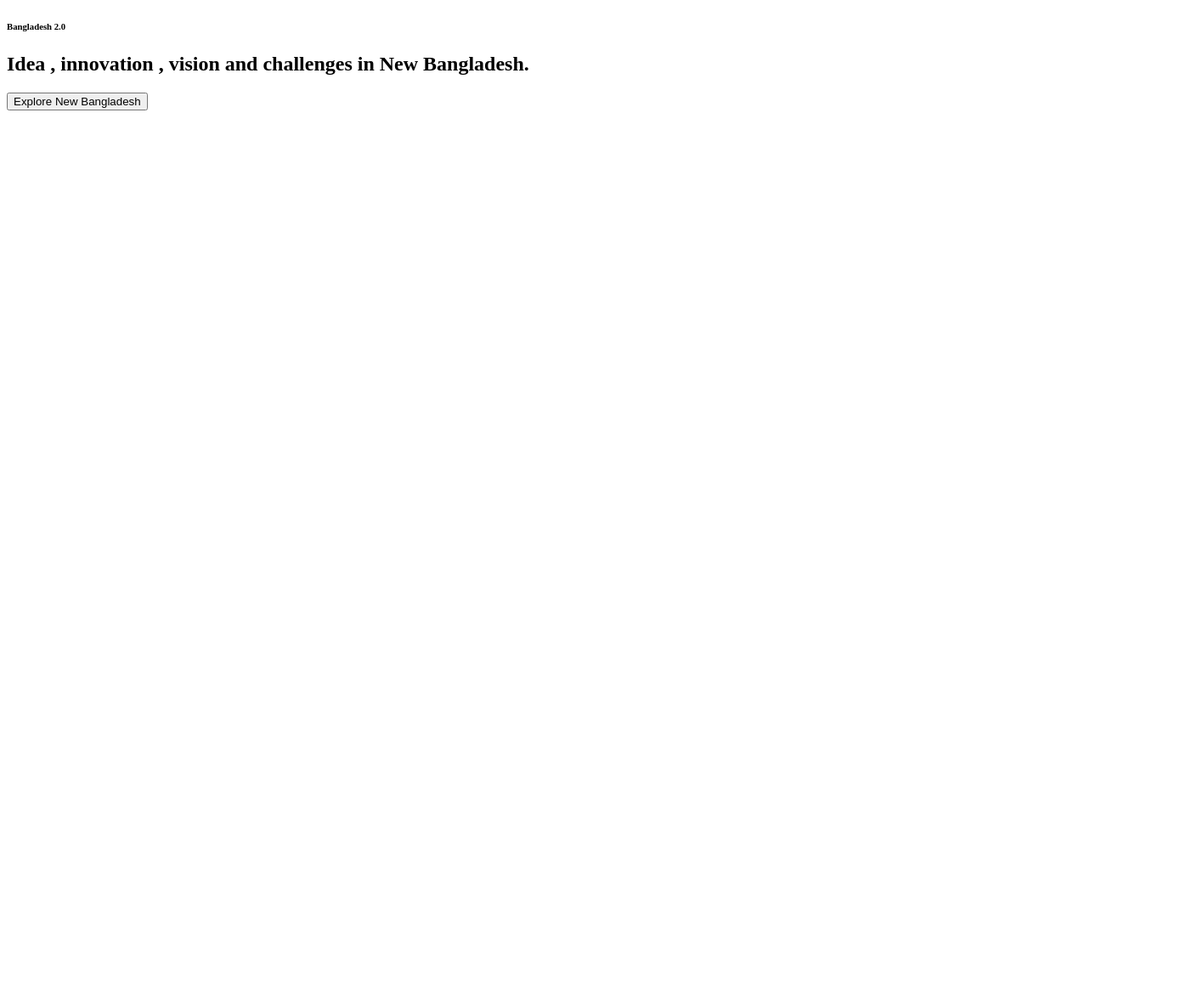
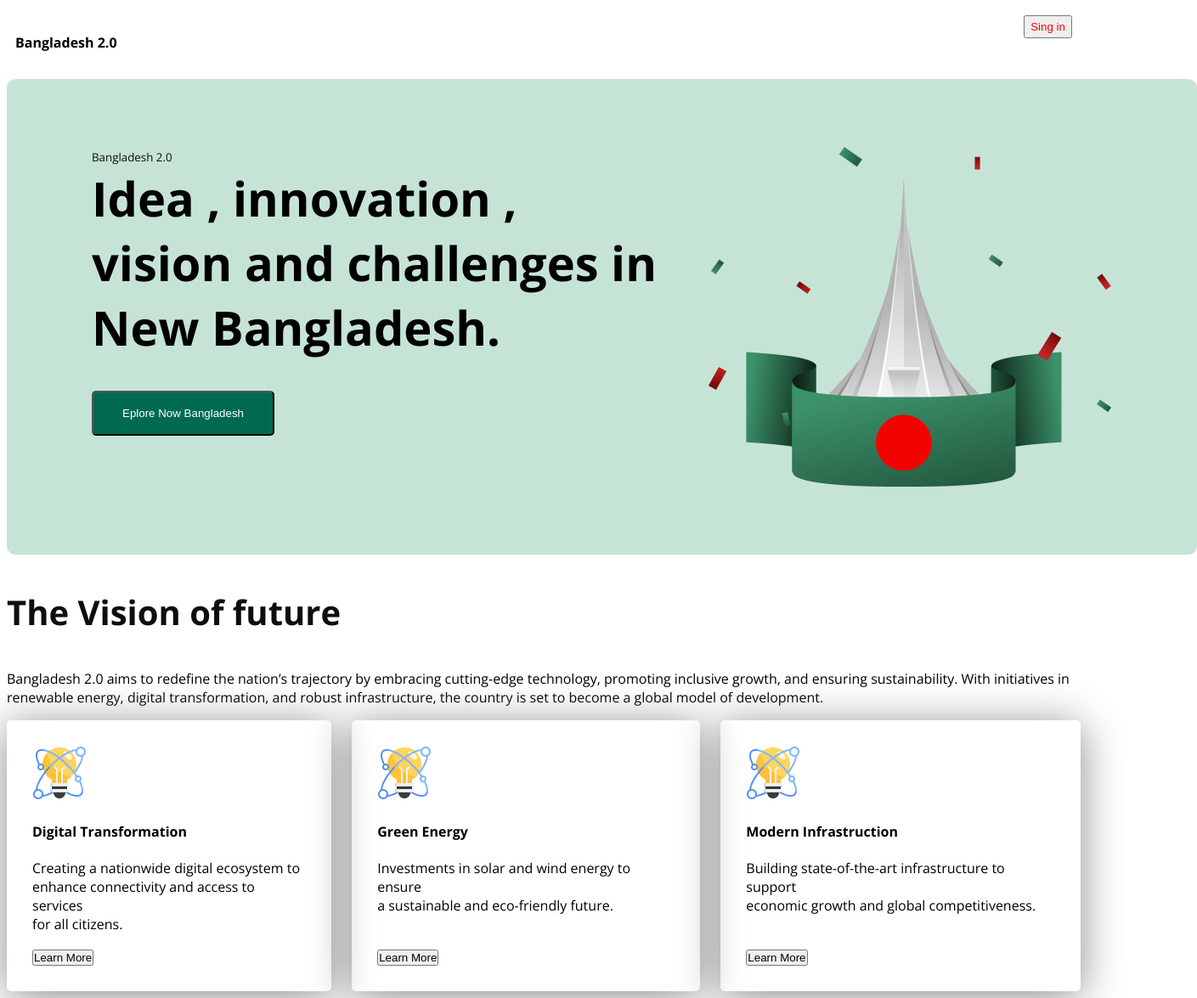
Before and after one commit to lipsonhub/final-practice, a plain HTML site: page index.html in a window 1280 px wide. Shown: the whole page at 85% size, 1409 px wide, since content can reach past the window. Before the commit the page ends 800 px from the top, so only its background shows below. Drawn offline with nearby package versions, Linux system fonts and the light colour scheme.

Commit message:
added my 2step work

```diff
--- a/Style/toon.css
+++ b/Style/toon.css
@@ -0,0 +1,89 @@
+/* font style */
+
+.open-sans{
+    font-family: "Open Sans", serif;
+    font-optical-sizing: auto;
+
+    font-style: normal;
+    font-variation-settings:
+      /* "width" 100; */}
+
+
+*{
+  margin:1;
+  padding:0;
+}
+
+.navbar{
+  display:flex;
+  justify-content:space-between;
+  padding:10px;
+  margin-bottom:0px;
+}
+
+ .navbtn{
+  padding: 4px 6px;
+color:red;
+}
+
+/* baner-container-style */
+
+.banner{
+  width:95%;
+  height:400px;
+  background-color:#C6E4D6 ;
+  border-radius:10px;
+
+   display:flex;
+  justify-content:space-between;
+  padding:80px 100px;
+}
+
+
+banner-content{
+
+}
+
+/* banner-style */
+
+
+.banner-greetings{
+  /* font-size:24px; */
+  color:#0E0E0E;
+
+}
+.banner-tittle{
+ font-weight: bold;
+ font-size:56px;
+ margin-top:0px;
+}
+.btn{
+  background-color:#006A50;
+  padding:17px 34px;
+  border-radius:5px;
+  color:#FFFFFF;
+}
+
+
+/* the vision of future */
+.section-title{
+  font-weight:bold;
+  font-size:40px;
+  color:#0E0E0E;
+}
+section-description{
+  color:#0E0E0E;
+}
+
+/* future contier section */
+.future-container{
+  display:flex;
+  gap:24px;
+
+}
+/* .future-description{ */
+.future{
+  padding:30px;
+  border-radius:5px;
+  box-shadow:0px 6px 50px 0px #8c8a86;
+}
--- a/index.html
+++ b/index.html
@@ -5,28 +5,81 @@
     <meta name="viewport" content="width=device-width, initial-scale=1.0">
     <title>Final-practic</title>
 
+    <link rel="preconnect" href="https://fonts.googleapis.com">
+    <link rel="preconnect" href="https://fonts.gstatic.com" crossorigin>
+    <link href="https://fonts.googleapis.com/css2?family=Fira+Sans:ital,wght@0,100;0,200;0,300;0,400;0,500;0,600;0,700;0,800;0,900;1,100;1,200;1,300;1,400;1,500;1,600;1,700;1,800;1,900&family=Open+Sans:ital,wght@0,300..800;1,300..800&display=swap" rel="stylesheet">
+
+    <link rel="stylesheet" href="style/toon.css">
+
     </head>
-        <body>
-            <header></header>
-        <main>
 
-<div class="container">
-<div>
-    <h6>Bangladesh 2.0</h6>
-    <h2>Idea , innovation ,
-        vision and challenges in New Bangladesh.</h2>
-        <button>Explore New Bangladesh</button>
+        <body class="open-sans">
+
+            <header><div class="navbar">
+
+                <div><h4>Bangladesh 2.0</h4>
+                </div>
+
+                <div>
+                    <button class="navbtn">Sing in</button>
+                </div>
+
+            </div>
+
+            <div class="banner">
+
+            <div class="banner-content">
+                <small class="banner-greetings">Bangladesh 2.0 </small><br>
+                <h1 class="banner-tittle">Idea , innovation ,<br>
+                    vision and challenges in <br>New Bangladesh.
+
+                </h1>
+                <button class="btn">Eplore Now Bangladesh</button>
+            </div>
+
+
+            <img class="banner-image" src="image/hero.png" alt="">
+
+
 </div>
 
-<div>
-    <div class="flag">
-        <div class="red-circle"></div>
-    </div>
-</div>
-</div>
+        </header>
+        <main>
+            <!-- the section of future -->
+            <section class="vision-of-future">
+                <h3 class="section-title">The Vision of future</h3>
+                <p class="section-description">Bangladesh 2.0 aims to redefine the nation’s trajectory by embracing cutting-edge technology, promoting inclusive growth, and ensuring sustainability. With initiatives in <br>renewable energy, digital transformation, and robust infrastructure, the country is set to become a global model of development.
 
+                </p>
+                <div class="future-container">
+                    <div class="future">
+                        <img src="image/card-icon.png" alt="">
+                        <h4 class="future-title">Digital Transformation</h4>
+                        <p class="future-description">Creating a nationwide digital ecosystem to<br>enhance connectivity and access to services<br>for all citizens.
+                        </p>
+                        <button class="more-a">Learn More</button>
+                    </div>
+                    <div class="future">
+                        <img src="image/card-icon.png" alt="">
+                        <h4 class="future-title">Green Energy</h4>
+                        <p class="future-description">Investments in solar and wind energy to ensure<br> a sustainable and eco-friendly future.
 
+                        </p><br>
+                        <button class="more-b">Learn More</button>
+                    </div>
+                    <div class="future">
+                        <img src="image/card-icon.png" alt="">
+                        <h4 class="future-title" >Modern Infrastruction</h4>
+                        <p class="future-description">Building state-of-the-art infrastructure to support <br>economic growth and global competitiveness.
 
+                        </p><br>
+                        <button class="more-c">Learn More</button>
+
+                    </div>
+
+                </div>
+
+            </section>
 
 
 
```
Also changed, not shown: image/card-icon.png (added).
